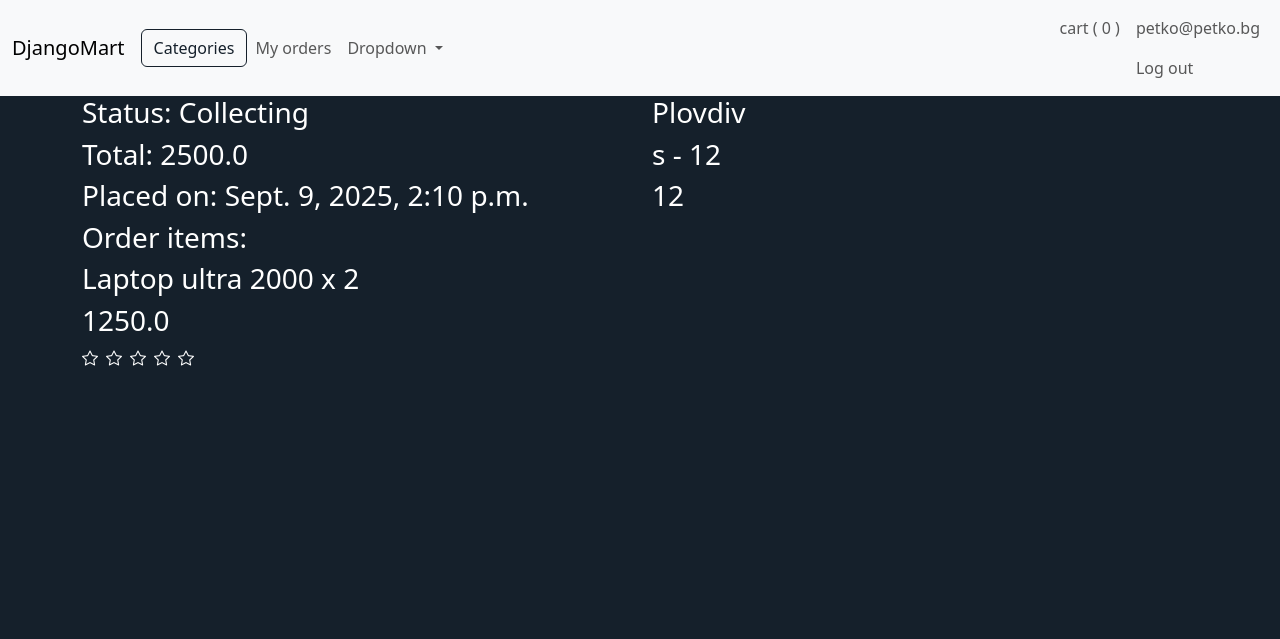
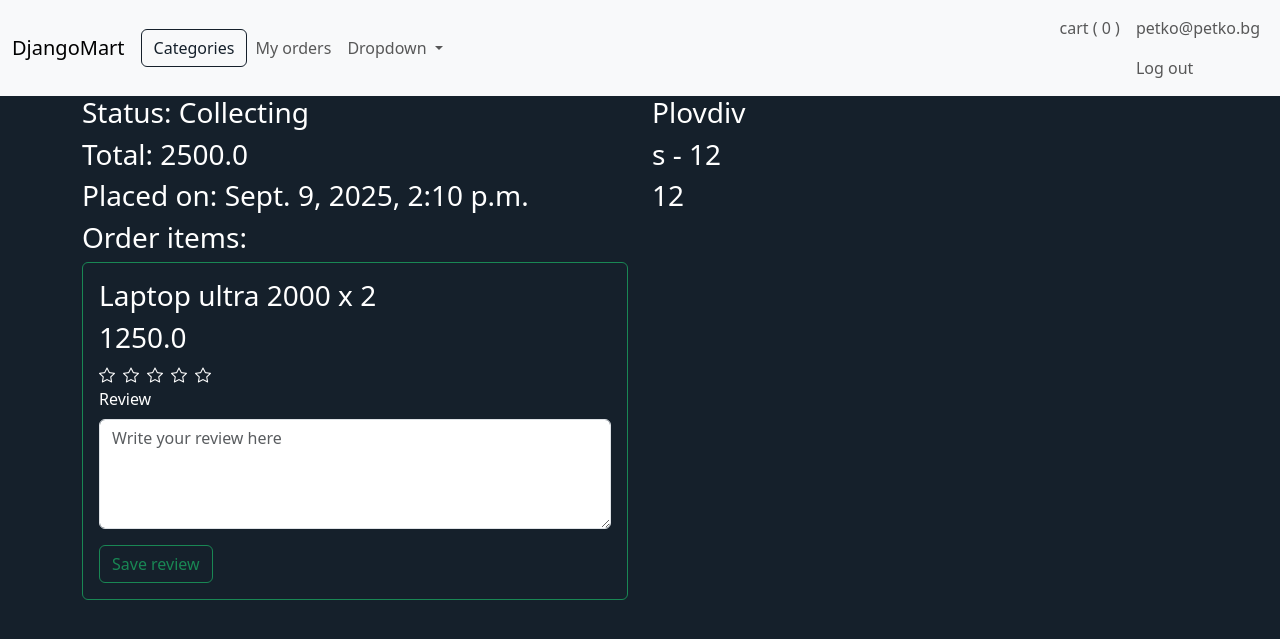
Before and after one commit to popov23cso/FullCycleShop, a Django app: page /delivery/1 in a window 1280 px wide. Shown: the top 639 px of the page. Run offline with Django 5.2, Linux system fonts and the light colour scheme; a user stored in the database is signed in; data comes from the database, SQL or seed files in the repository; both versions use the stored data as it was after the commit.

Commit message:
Template optimization and small changes

```diff
--- a/DjangoMart/DjangoMartApp/admin.py
+++ b/DjangoMart/DjangoMartApp/admin.py
@@ -3,7 +3,7 @@ from django.contrib import admin
 from .models import (User, Category, Product,
                     Brand, CartItem, ShoppingCart,
                     DeliveryDestination, DeliveryTracking, Purchase,
-                    PurchaseItem)
+                    PurchaseItem, Review)
 
 # Register your models here.
 
@@ -17,3 +17,4 @@ admin.site.register(DeliveryDestination)
 admin.site.register(DeliveryTracking)
 admin.site.register(Purchase)
 admin.site.register(PurchaseItem)
+admin.site.register(Review)
--- a/DjangoMart/DjangoMartApp/templates/DjangoMartApp/delivery.html
+++ b/DjangoMart/DjangoMartApp/templates/DjangoMartApp/delivery.html
@@ -21,29 +21,49 @@
         {% endif %}
         <div class="h3">Order items:</div>
         {% for purchase_item in delivery.purchase.purchase_items.all %}
+            <div class="container border border-success border-1 rounded mb-3 p-3">
                 <div class="h3">
                     {{purchase_item.product_name}} x {{purchase_item.quantity}}
                 </div>
                 <div class="h3">
                     {{purchase_item.price_at_purchase}}
                 </div>
-                {% if item.review %}
+                {% comment %}
+                {% if delivery.status == 'Delivered' %}
+                {% endcomment %}
+                    {% if purchase_item.review %}
+                        <div class="d-flex gap-2">
                             {% for i in "12345"|make_list %}
-                        {% if forloop.counter <= item.review.rating %}
-                            <i class="bi bi-star-fill star" data-value="1"></i>
+                                {% if forloop.counter <= purchase_item.review.rating %}
+                                    <i class="bi bi-star-fill text-warning star" id="starGroup{{purchase_item.id}}" data-value="{{forloop.counter}}"></i>
                                 {% else %}
-                            <i class="bi bi-star star" data-value="1"></i>
+                                    <i class="bi bi-star star" id="starGroup{{purchase_item.id}}" data-value="{{forloop.counter}}"></i>
                                 {% endif %}
                             {% endfor %}
+                        </div>
+                        <textarea class="form-control" id="comment{{purchase_item.id}}" rows="4" placeholder="Write your review here" disabled>
+                            {{ purchase_item.review.comment }}
+                        </textarea>
                     {% else %}
                         <div class="d-flex gap-2">
-                        <i class="bi bi-star star" data-value="1"></i>
-                        <i class="bi bi-star star" data-value="2"></i>
-                        <i class="bi bi-star star" data-value="3"></i>
-                        <i class="bi bi-star star" data-value="4"></i>
-                        <i class="bi bi-star star" data-value="5"></i>
+                            <i class="bi bi-star star" id="starGroup{{purchase_item.id}}" data-value="1"></i>
+                            <i class="bi bi-star star" id="starGroup{{purchase_item.id}}" data-value="2"></i>
+                            <i class="bi bi-star star" id="starGroup{{purchase_item.id}}" data-value="3"></i>
+                            <i class="bi bi-star star" id="starGroup{{purchase_item.id}}" data-value="4"></i>
+                            <i class="bi bi-star star" id="starGroup{{purchase_item.id}}" data-value="5"></i>
                         </div>
+                        <div class="mb-3">
+                        <label for="message" class="form-label">Review</label>
+                        <textarea class="form-control" id="comment{{purchase_item.id}}" rows="4" placeholder="Write your review here"></textarea>
+                        </div>
+                        <button type="button" class="btn btn-outline-success" id="saveReviewBtn" data-itemid="{{purchase_item.id}}">
+                            Save review
+                        </button>
                     {% endif %}
+                {% comment %}
+                {% endif %}
+                {% endcomment %}
+            </div>
         {% endfor %}
     </div>
     <div class="col">
--- a/DjangoMart/DjangoMartApp/templates/DjangoMartApp/layout.html
+++ b/DjangoMart/DjangoMartApp/templates/DjangoMartApp/layout.html
@@ -77,7 +77,16 @@
       {% block body %}
       {% endblock %}
     </div>
-
+    <div class="toast-container position-fixed bottom-0 end-0 p-3">
+      <div id="liveToast" class="toast text-bg-success" role="alert" aria-live="assertive" aria-atomic="true">
+          <div class="toast-header">
+              <strong class="me-auto" id="toastMessage"></strong>
+              <button type="button" class="btn-close" data-bs-dismiss="toast" aria-label="Close"></button>
+          </div>
+          <div class="toast-body" id="toastBody">
+          </div>
+      </div>
+    </div>
     {% block scripts %}
     {% endblock %}
 
```
Also changed, not shown: DjangoMart/DjangoMartApp/templates/DjangoMartApp/cart.html (+0 -10 lines), DjangoMart/DjangoMartApp/templates/DjangoMartApp/checkout.html (+0 -10 lines), DjangoMart/DjangoMartApp/templates/DjangoMartApp/product.html (+0 -10 lines), DjangoMart/db.sqlite3. Lines whose indentation alone changed are shown as unchanged.
